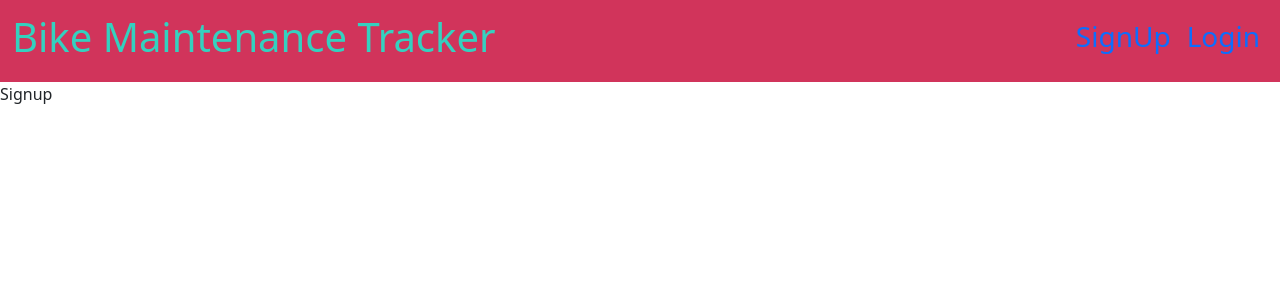
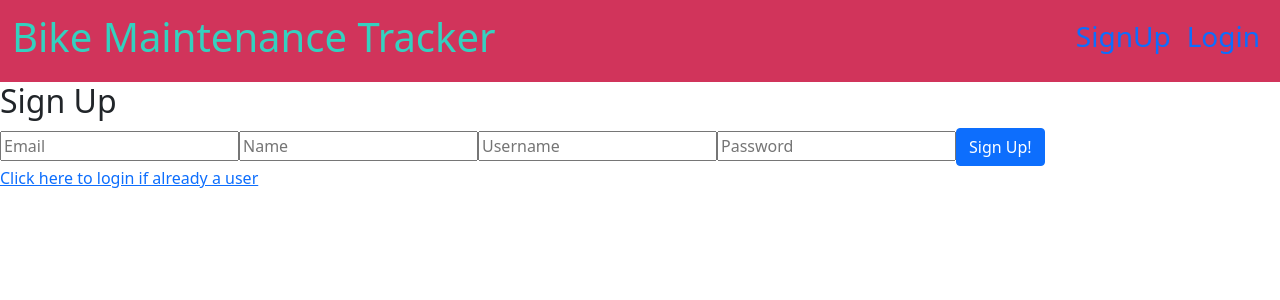
Before and after one commit to ds1242/bike-maintenance-tracker, a React (Create React App) app in the folder client/: page /signup in a window 1280 px wide. Shown: the top 300 px of the page. Built offline with nearby package versions, Linux system fonts and the light colour scheme.

Commit message:
setup signup page

```diff
--- a/client/src/components/Nav/Nav.jsx
+++ b/client/src/components/Nav/Nav.jsx
@@ -1,7 +1,7 @@
 import React from 'react';
 import Auth from '../../utils/auth';
 import { Link } from 'react-router-dom'
-import { Button } from 'react-bootstrap'
+
 import './Nav.css';
 
 function Nav() {
--- a/client/src/pages/SignUp.js
+++ b/client/src/pages/SignUp.js
@@ -1,9 +1,52 @@
-import React from 'react';
+import React, { useState } from 'react';
+import { useMutation } from '@apollo/react-hooks';
+import { CREATE_USER } from '../utils/mutations';
+import { Button } from 'react-bootstrap';
+import { Link } from 'react-router-dom'
+import Auth from '../utils/auth';
 
 
 function SignUp() {
+    const [formState, setFormState] = useState({ email: '', name: '', username: '', password: '' });
+    const [addUser, { error }]  = useMutation(CREATE_USER);
+
+    const handleChange = event => {
+        const { name, value } = event.target;
+        setFormState({
+            ...formState,
+            [name]: value
+        });
+    };
+
+    const handleFormSubmit = async (event) => {
+        event.preventDefault();
+        try {
+            const { data } = await addUser({
+                variables: { ...formState }
+            });
+            Auth.login(data.addUser.token)
+        } catch (e) {
+            console.log(e);
+        }
+    };
+
     return (
-        <div>Signup</div>
+        <div>
+            <h2>Sign Up</h2>
+            <form onSubmit={handleFormSubmit}>
+                <input type='email' name='email' placeholder="Email" value={formState.email} onChange={handleChange} />
+                <input type='name' name='name' placeholder='Name' value={formState.name} onChange={handleChange} />
+                <input type='username' name='username' placeholder='Username' value={formState.username} onChange={handleChange} />
+                <input type='password' name='password' placeholder='Password' value={formState.password} onChange={handleChange} />
+                <Button as='input' type='submit' value='Sign Up!' />{' '}
+            </form>
+            {error ? (
+                <div>
+                    <p className='error-text'>Something went wrong signing up</p>
+                </div>
+            ) : null}
+            <Link to={'/login'}>Click here to login if already a user</Link>
+        </div>
     )
 };
 
```
